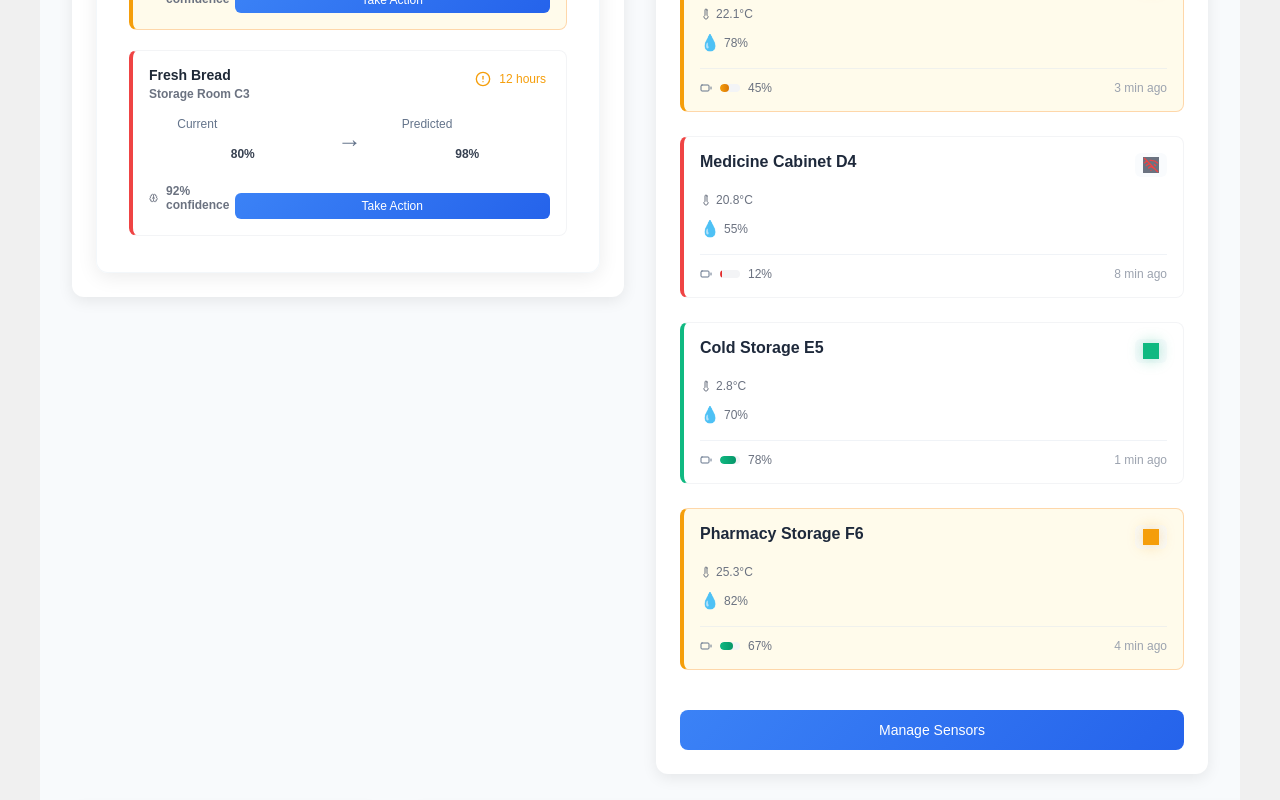
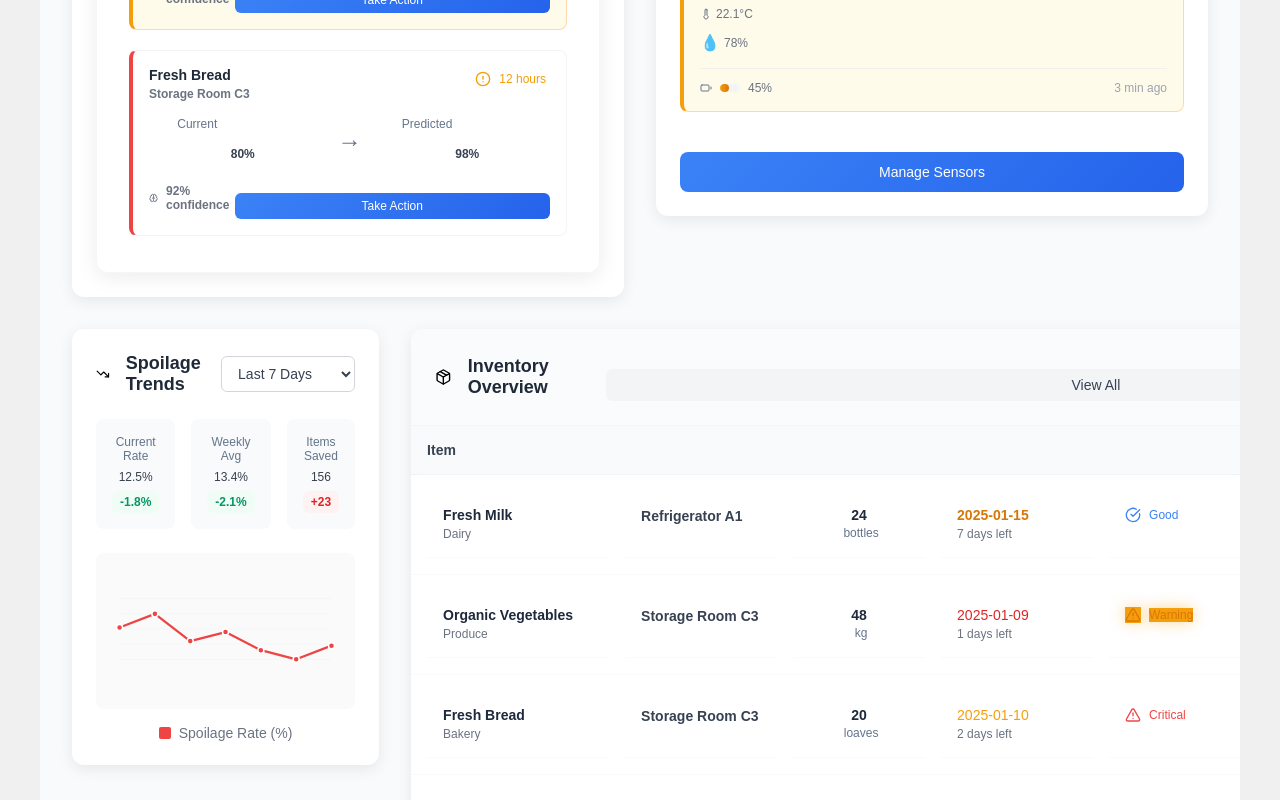
Before and after one commit to harshitparpe/Perishable-Goods-Monitoring, a React (Vite) app in the folder frontend/: page / in a window 1280 px wide. Shown: the part 860-1660 px from the top of the page. Built offline with nearby package versions, Linux system fonts and the light colour scheme.

Commit message:
Update Header.css

```diff
--- a/frontend/src/components/dashboard/SensorNetwork.jsx
+++ b/frontend/src/components/dashboard/SensorNetwork.jsx
@@ -37,33 +37,33 @@ const SensorNetwork = () => {
       battery: 45,
       lastUpdate: "3 min ago",
     },
-    {
-      id: "sensor-004",
-      name: "Medicine Cabinet D4",
-      status: "offline",
-      temperature: 20.8,
-      humidity: 55,
-      battery: 12,
-      lastUpdate: "8 min ago",
-    },
-    {
-      id: "sensor-005",
-      name: "Cold Storage E5",
-      status: "online",
-      temperature: 2.8,
-      humidity: 70,
-      battery: 78,
-      lastUpdate: "1 min ago",
-    },
-    {
-      id: "sensor-006",
-      name: "Pharmacy Storage F6",
-      status: "warning",
-      temperature: 25.3,
-      humidity: 82,
-      battery: 67,
-      lastUpdate: "4 min ago",
-    },
+    // {
+    //   id: "sensor-004",
+    //   name: "Medicine Cabinet D4",
+    //   status: "offline",
+    //   temperature: 20.8,
+    //   humidity: 55,
+    //   battery: 12,
+    //   lastUpdate: "8 min ago",
+    // },
+    // {
+    //   id: "sensor-005",
+    //   name: "Cold Storage E5",
+    //   status: "online",
+    //   temperature: 2.8,
+    //   humidity: 70,
+    //   battery: 78,
+    //   lastUpdate: "1 min ago",
+    // },
+    // {
+    //   id: "sensor-006",
+    //   name: "Pharmacy Storage F6",
+    //   status: "warning",
+    //   temperature: 25.3,
+    //   humidity: 82,
+    //   battery: 67,
+    //   lastUpdate: "4 min ago",
+    // },
   ];
 
   const getStatusIcon = (status) => {
--- a/frontend/src/components/style/Header.css
+++ b/frontend/src/components/style/Header.css
@@ -1,6 +1,6 @@
 /* Header Container */
 .header {
-  background: rgba(255, 255, 255, 0.95);
+  background: linear-gradient(180deg, #1e293b 0%, #334155 100%);
   backdrop-filter: blur(20px);
   border-bottom: 1px solid #e2e8f0;
   padding: 1rem 2rem;
@@ -52,9 +52,9 @@
 }
 
 .header-title h1 {
-  font-size: 1.5rem;
+  font-size: 1.875rem;
   font-weight: 700;
-  color: #1e293b;
+  color: #ffffff;
   margin: 0;
 }
 
```
